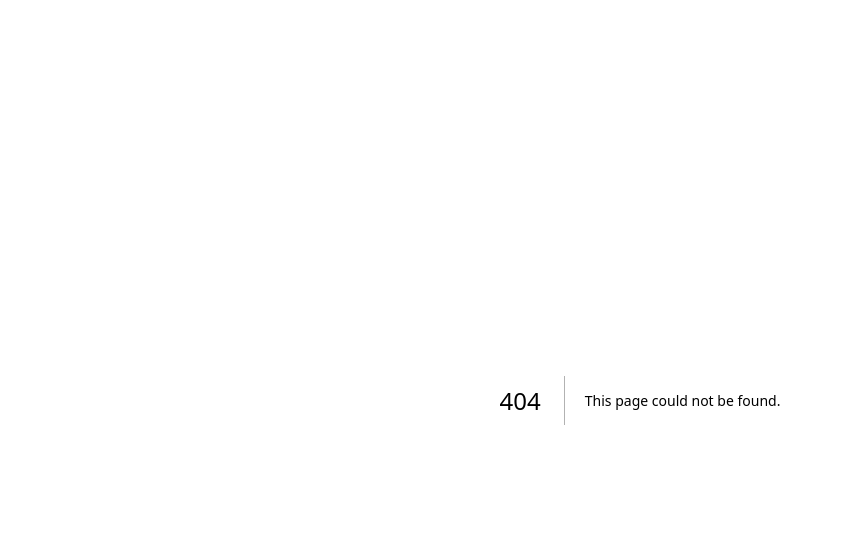
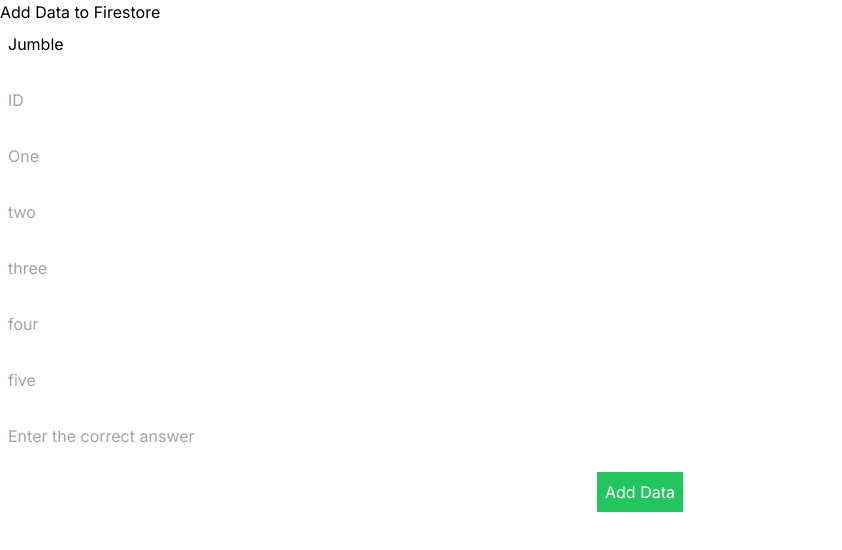
Before and after one commit to PRADUMSINGH01/mainiimm, a Next.js app: page /Qmalddjdjdjdd/Jumble in a window 1280 px wide. Before the commit this address had no page. Shown: the top 550 px of the page, without its empty margins (0-842 px from the left). Built offline with nearby package versions, Linux system fonts and the light colour scheme.

Commit message:
paradone

```diff
--- /dev/null
+++ b/app/Qmalddjdjdjdd/Jumble/page.jsx
@@ -0,0 +1,151 @@
+"use client";
+// AddDataComponent.js
+import React, { useState } from "react";
+import { app } from "@/module/firebase";
+import { getFirestore } from "firebase/firestore";
+import { collection, addDoc, Timestamp } from "firebase/firestore";
+
+const db = getFirestore(app);
+
+const AddDataComponent = () => {
+
+  const [question_One, Setquestion_One] = useState("");
+   const [question_Two, Setquestion_Two] = useState("");
+  const [question_Three, Setquestion_Three] = useState("");
+   const [question_Four, Setquestion_Four] = useState("");
+   const [question_Five, Setquestion_Five] = useState("");
+  const [answerOne, SetanswerOne] = useState("");
+  const [Id, setId] = useState("");
+
+  const [loading , setLoading] =useState(false)
+  const [data, setdata] = useState("Jumble");
+
+
+
+  const handleSubmit = async (e) => {
+    e.preventDefault(); // Prevent default form submission
+
+    setLoading(true);
+    try {
+      await addDoc(collection(db, data), {
+
+        question_Five,
+        question_Four,
+        question_Three,
+        question_Two,
+        question_One,
+        answerOne,
+        Id,
+        createdAt: Timestamp.now(),
+      });
+
+      setLoading(false)
+       Setquestion_Five(""),
+        Setquestion_Four(""),
+        Setquestion_Three(""),
+        Setquestion_Two(""),
+        Setquestion_One(""),
+        SetanswerOne(""),
+        setId("")
+    }
+    catch{
+    alert("some thing wrong ")
+
+    }
+
+
+
+
+    }
+
+
+  return (
+    <div className="flex-col w-full h-max items-center justify-center">
+      <h1>Add Data to Firestore</h1>
+      <form
+        onSubmit={handleSubmit}
+        className="flex flex-col justify-evenly items-center"
+      >
+        <input
+          type="text"
+          value={data}
+          onChange={(e) => setdata(e.target.value)}
+          placeholder="database name "
+          required
+          className="w-full h-10 p-2 mb-4"
+        />
+        <input
+          type="text"
+          value={Id}
+          onChange={(e) => setId(e.target.value)}
+          placeholder="ID"
+          required
+          className="w-full h-10 p-2 mb-4"
+        />
+
+        <input
+          type="text"
+          value={question_One}
+          onChange={(e) => Setquestion_One(e.target.value)}
+          placeholder="One"
+          required
+          className="w-full h-10 p-2 mb-4"
+        />
+        <input
+          type="text"
+          value={question_Two}
+          onChange={(e) => Setquestion_Two(e.target.value)}
+          placeholder="two"
+          required
+          className="w-full h-10 p-2 mb-4"
+        />
+        <input
+          type="text"
+          value={question_Three}
+          onChange={(e) => Setquestion_Three(e.target.value)}
+          placeholder="three"
+          required
+          className="w-full h-10 p-2 mb-4"
+        />
+        <input
+          type="text"
+          value={question_Four}
+          onChange={(e) => Setquestion_Four(e.target.value)}
+          placeholder="four"
+          required
+          className="w-full h-10 p-2 mb-4"
+        />
+        <input
+          type="text"
+          value={question_Five}
+          onChange={(e) => Setquestion_Five(e.target.value)}
+          placeholder="five"
+          required
+          className="w-full h-10 p-2 mb-4"
+        />
+
+
+        <input
+          type="text"
+          value={answerOne}
+          onChange={(e) => SetanswerOne(e.target.value)}
+          placeholder="Enter the correct answer "
+          required
+          className="w-full h-10 p-2 mb-4"
+        />
+
+
+        <button
+          type="submit"
+
+          className="bg-green-500 text-white p-2"
+        >
+          {loading ? "Adding..." : "Add Data"}
+        </button>
+
+      </form>
+    </div>
+  );
+};
+
+export default AddDataComponent;
--- a/components/chat/Para-Jumbles/para.jsx
+++ b/components/chat/Para-Jumbles/para.jsx
@@ -104,7 +104,7 @@
       <div className=' flex flex-wrap justify-around w-full text-white mt-4 '>
          <button className=' w-[4rem] flex items-center bg-yellow-500 p-2 rounded-md  shadow-lg ' onClick={Prev} > <FaCaretLeft/> Prev  </button>
          <button className=' w-[4.3rem] flex items-center bg-red-500 p-2 rounded-md  shadow-lg ' onClick={showpara}> {show?"Hide":"Answer"}  </button>
-      <button className='w-[4rem] flex items-center bg-green-500 p-2 rounded-md  shadow-lg  '   onClick={Next} > {Next} <FaCaretRight/> </button>
+      <button className='w-[4rem] flex items-center bg-green-500 p-2 rounded-md  shadow-lg  '   onClick={Next} > Next <FaCaretRight/> </button>
       </div>
     </div>
 
```
